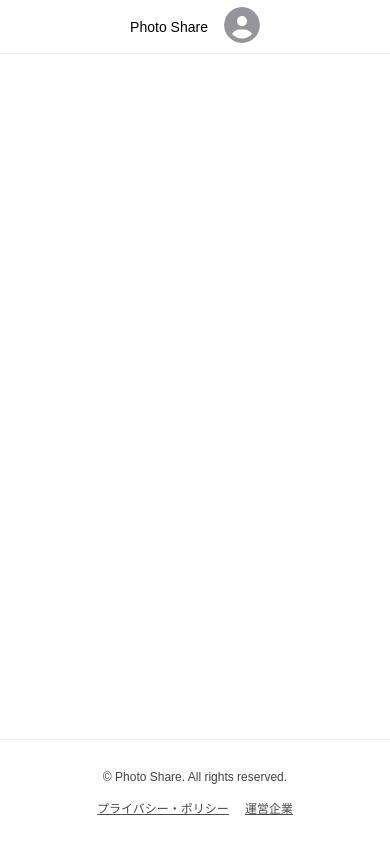
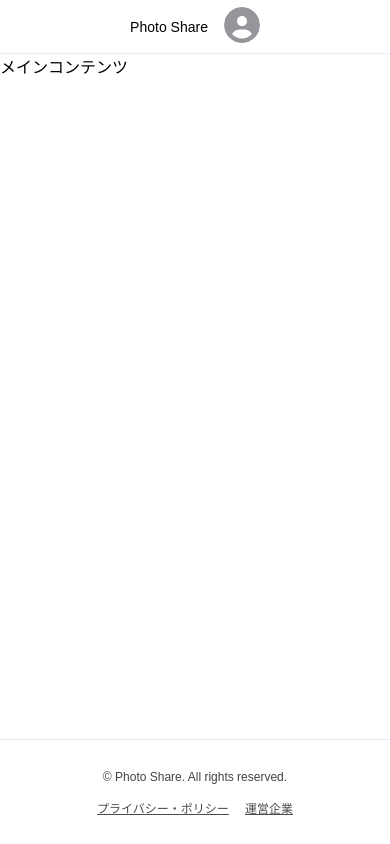
Before and after one commit to daikiku10/photo-share, a Next.js app in the folder front/: page / in a window 390 px wide. Built offline with nearby package versions, Linux system fonts and the light colour scheme.

Commit message:
Mainコンポーネントの作成

```diff
--- a/front/src/app/(site)/layout.tsx
+++ b/front/src/app/(site)/layout.tsx
@@ -1,6 +1,7 @@
 import { Container } from "@/components/Layout/Container";
 import { Footer } from "@/components/Layout/Footer";
 import { Header } from "@/components/Layout/Header";
+import { Main } from "@/components/Layout/Main";
 import { Root } from "@/components/Layout/Root";
 
 type Props = {
@@ -11,7 +12,9 @@
   return (
     <Root>
       <Header />
-      <Container>{children}</Container>
+      <Container>
+        <Main>{children}</Main>
+      </Container>
       <Footer />
     </Root>
   );
--- /dev/null
+++ b/front/src/components/Layout/Main/index.tsx
@@ -0,0 +1,12 @@
+import type { ComponentPropsWithRef } from "react";
+import React, { forwardRef } from "react";
+import clsx from "clsx";
+import styles from "./style.module.css";
+
+type Props = ComponentPropsWithRef<"main">;
+export const Main = forwardRef<HTMLElement, Props>(function MainBase(
+  { className, ...props },
+  ref
+) {
+  return <main {...props} ref={ref} className={clsx(styles.main, className)} />;
+});
--- /dev/null
+++ b/front/src/components/Layout/Main/style.module.css
@@ -0,0 +1,11 @@
+.main {
+  flex-grow: 1;
+  display: flex;
+  flex-direction: column;
+}
+
+@media screen and (max-width: 768px) {
+  .main {
+    padding-top: 54px;
+  }
+}
```
